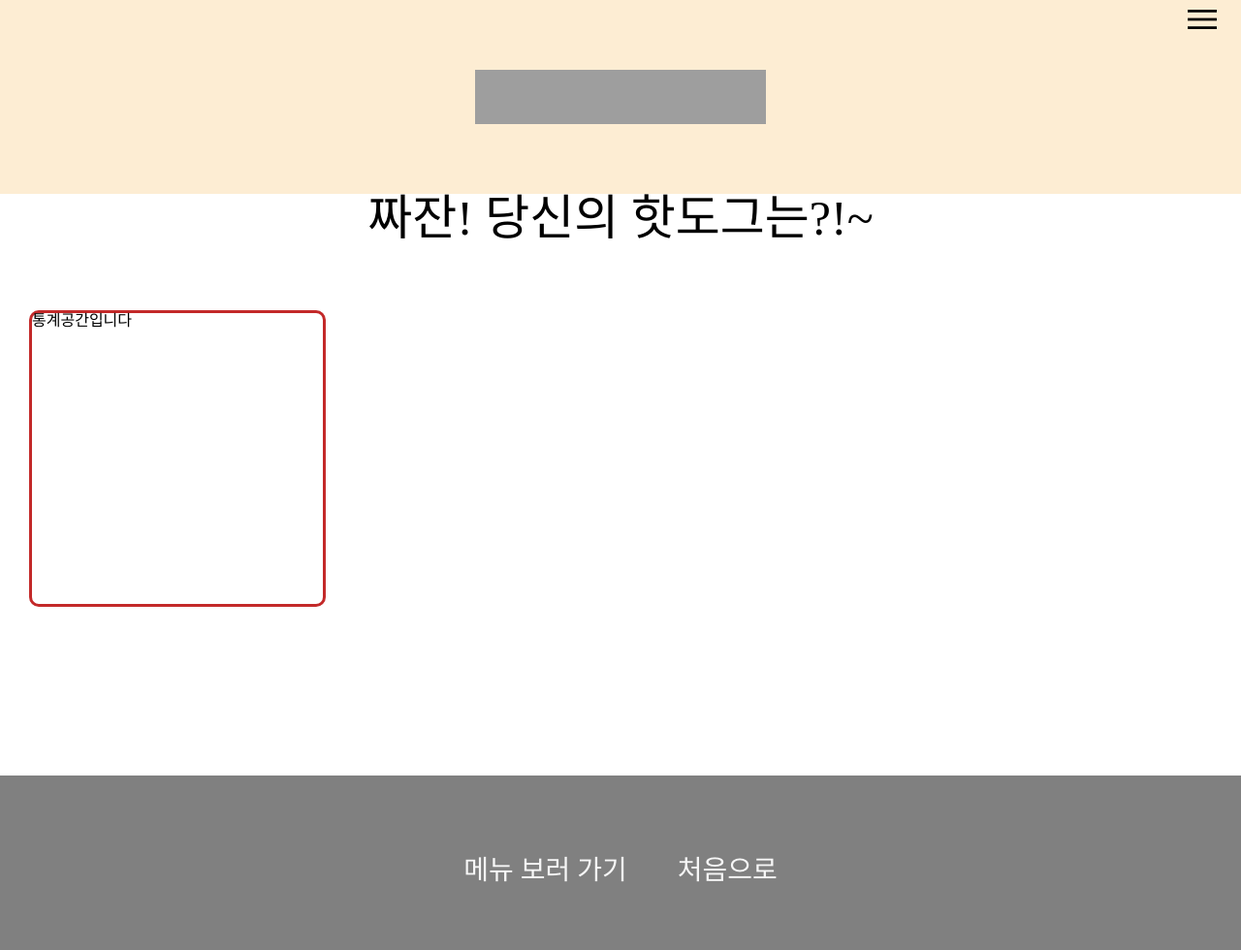
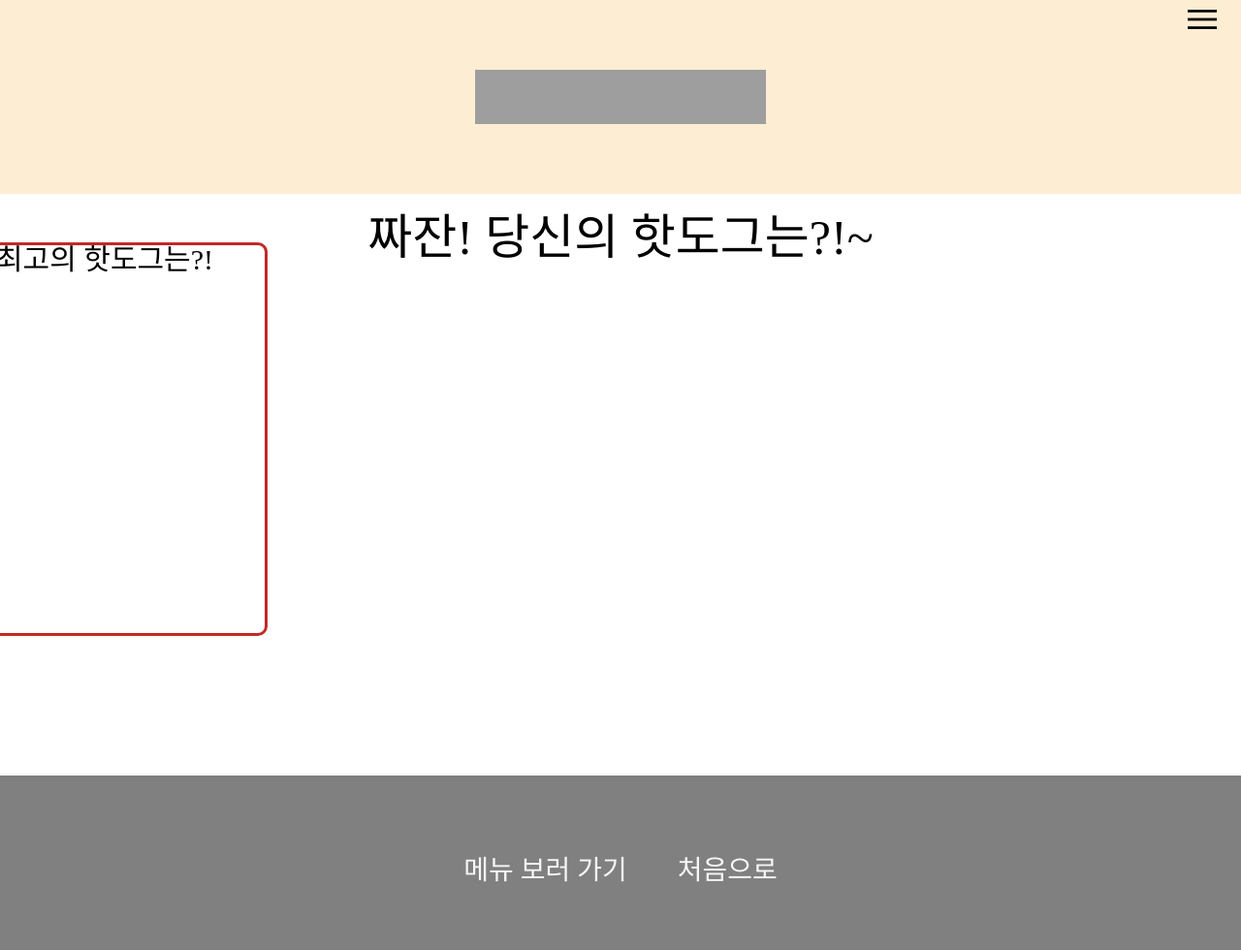
Before and after one commit to starMinK/hotdog, a Flask app: page /recomment in a window 1280 px wide. Shown: the whole page at 97% size. Run offline with Flask 2, Linux system fonts and the light colour scheme; data that the repository does not hold is empty; some libraries are stand-ins or nearby versions; some web fonts are replaced; grey boxes are pictures that could not be loaded.

Commit message:
Add recomment파일 통계 기능 추가, 수정했습니다

```diff
--- a/static/recomment.css
+++ b/static/recomment.css
@@ -1,24 +1,52 @@
 /* main */
-
-main > .static {
-    position: fixed;
-    left: 30px;
-    top: 40%;
-    width: 300px;
-    height: 300px;
+main >.inner {
+    height: 600px;
+    position: relative;
+}
+main > .inner > .static {
+    position: absolute;
+    font-family: 'BMHANNAPro';
+    font-size: 30px;
+    left: -100px;
+    top: 50px;
+    width: 330px;
+    height: 400px;
     border: 3px solid rgb(195, 41, 41)   ;
     border-radius: 10px;
+    text-align: center;
 }
 
-main > .inner {
-    height: 600px;
+main > .inner > .static > .hotdogs {
+    display: flex;
+    justify-content: center;
+    align-items: center;
+    margin: 13px;
+    font-size: 20px;
+    text-align: center;
+}
+
+main > .inner > .static > p:first-child {
+    margin-top: 15px;
+    font-size: 28px;
+    font-weight: 900;
+}
+main > .inner > .static > p:nth-child(2) {
+    font-size: 26px;
+    font-weight: 600;
+}
+
+main > .inner > .static > p:nth-child(3) {
+    font-size: 22px;
+    font-weight: 600;
 }
 
 main > .inner > .content {
+    margin-top: 40px;
     text-align: center;
     width: 900px;
     height: 600px;
 }
+
 main > .inner > .content  > img {
     width: 400px;
     height: 300px;
--- a/templates/base.html
+++ b/templates/base.html
@@ -249,9 +249,9 @@
                 <div class="sidebar_user"></div>
                 <fieldset class="sidebar_login">
                     <legend>로그인</legend>
-                    <label for="sidebar_id">아이디: <input type="text" placeholder="아이디" id="sidebar_id"
+                    <label for="sidebar_id"><input type="text" placeholder="아이디" id="sidebar_id"
                                                         style="margin-left: 21px"/></label><br>
-                    <label for="sidebar_password">비밀번호: <input type="password" placeholder="비밀번호"
+                    <label for="sidebar_password"><input type="password" placeholder="비밀번호"
                                                                id="sidebar_password"
                                                                style="margin-left: 5px"/></label><br>
                     <input type="submit" value="로그인 하기" onclick="login()"/>
--- a/templates/detail.html
+++ b/templates/detail.html
@@ -22,7 +22,6 @@
             data: {detail_give: name},
             success: function (response) {
                 let rows = response['hotdogs']
-                console.log(rows['name'])
 
                 let name = rows['name']
                 let content = rows['content']
--- a/templates/recomment.html
+++ b/templates/recomment.html
@@ -8,9 +8,7 @@
     $(document).ready(function () {
         const result = getId();
         posting(result);
-        //plusTotal();
         getNumber();
-        total();
     });
 
     function getNumber() {
@@ -19,7 +17,6 @@
             url: "/api/number",
             data: {name_give: getId()},
             success: function (response) {
-                console.log(response['result']);
                 const num = response['result'] + 1;
                 plusTotal(num);
             }
@@ -32,23 +29,75 @@
             url: "/api/plus",
             data: {name_give: getId(),num_give: num},
             success: function (response) {
-                console.log(response);
             }
         })
     }
 
-    function total() {
+    function total(color) {
+        let tags = '';
         $.ajax({
             type: "GET",
             url: "/api/total",
             data: {},
             success: function (response) {
-                console.log(response);
+                const rows = response['result'];
+                let temp_html = '';
+                const hotdogName = $('.hotdog_name').text();
+
+                for(let i = 0; i < rows.length; i++) {
+                    for(let j = 0; j < rows.length; j++) {
+                        if(rows[i]['total'] > rows[j]['total']) {
+                            const copy = Object.assign({}, rows[i]);
+                            rows[i].total = rows[j].total;
+                            rows[i].name = rows[j].name;
+                            rows[j].total = copy.total;
+                            rows[j].name = copy.name;
+                        }
+                    }
+                }
+
+                for (let i = 0; i < rows.length; i++) {
+                    let name = rows[i]['name'];
+                    let total = rows[i]['total'];
+                    if(i === 0) {
+                        temp_html += `
+                            <p class="hotdogs"><span class="material-symbols-outlined" style="font-size:35px;">
+                                looks_one
+                                </span>${name} ${total}표</p>`
+                        continue;
+                    }
+                    if(i === 1) {
+                        temp_html += `
+                            <p class="hotdogs">
+                                <span class="material-symbols-outlined" style="font-size:32px;">
+                                looks_two
+                                </span>${name} ${total}표</p>`
+                        continue;
+                    }
+                    if(i === 2) {
+                        temp_html += `<p class="hotdogs">
+                            <span class="material-symbols-outlined style="font-size:30px;">
+                            looks_3
+                            </span>${name} ${total}표</p>`
+                        continue;
+                    }
+
+                    temp_html += `<p class="hotdogs">${name} ${total}표</p>`
+                }
+                $('.static').append(temp_html);
+                $('.hotdog_name').css('color',color);
+                const totalEle = document.querySelectorAll('.hotdogs');
+                for(let i = 0; i < totalEle.length; i++) {
+                    if(hotdogName === rows[i]['name']) {
+                        totalEle[i].style.color = color;
+                    }
+                }
             }
         })
     }
 
     function posting(result) {
+        let color = '';
         $.ajax({
             type: 'POST',
             url: '/api/recomment',
@@ -60,35 +109,35 @@
                 let content = rows['content'];
                 let tag = rows['tag'];
                 let tagEle = '';
-                console.log(title);
 
                 switch(title){
-                    case '크림치즈 핫도그': tagEle = `<p id="cream">${tag}</p>`
+                    case '크림치즈 핫도그': tagEle = `<p id="cream" class="tags">${tag}</p>`
                     break;
-                    case '라면맵땅 핫도그':tagEle = `<p id="ramen">${tag}</p>`
+                    case '라면맵땅 핫도그':tagEle = `<p id="ramen" class="tags">${tag}</p>`
                     break;
-                    case '모짜체다 핫도그':tagEle = `<p id="mozzachedda">${tag}</p>`
+                    case '모짜체다 핫도그':tagEle = `<p id="mozzachedda" class="tags">${tag}</p>`
                     break;
-                    case '통모짜 핫도그':tagEle = `<p id="tongmozza">${tag}</p>`
+                    case '통모짜 핫도그':tagEle = `<p id="tongmozza" class="tags">${tag}</p>`
                     break;
-                    case '반반모짜 핫도그':tagEle = `<p id="halfmozza">${tag}</p>`
+                    case '반반모짜 핫도그':tagEle = `<p id="halfmozza" class="tags">${tag}</p>`
                     break;
-                    case '체다치즈 핫도그':tagEle = `<p id="cheddacheeze">${tag}</p>`
+                    case '체다치즈 핫도그':tagEle = `<p id="cheddacheeze" class="tags">${tag}</p>`
                     break;
-                    case '점보 핫도그':tagEle = `<p id="zumbo">${tag}</p>`
+                    case '점보 핫도그':tagEle = `<p id="zumbo" class="tags" >${tag}</p>`
                     break;
-                    case '할라피뇨 핫도그':tagEle = `<p id="halapinyu">${tag}</p>`
+                    case '할라피뇨 핫도그':tagEle = `<p id="halapinyu" class="tags" >${tag}</p>`
                     break;
-                    case '통 가래떡 핫도그':tagEle = `<p id="tongrice">${tag}</p>`
+                    case '통 가래떡 핫도그':tagEle = `<p id="tongrice" class="tags" >${tag}</p>`
                     break;
-                    case '명랑 핫도그':tagEle = `<p id="original">${tag}</p>`
+                    case '명랑 핫도그':tagEle = `<p id="original" class="tags" >${tag}</p>`
                     break;
                     default: console.log(title);
                 }
-                let temp_html = `<img src=${img}/><p>${title}</p> <p>${content}</p>`;
+                let temp_html = `<img src=${img}/><p class="hotdog_name">${title}</p> <p>${content}</p>`;
                 temp_html += tagEle;
-                console.log(temp_html);
                 $(`.content`).append(temp_html);
+                color = $('.tags').css("color");
+                total(color);
             }
         });
     }
@@ -111,8 +160,8 @@
 
 {% block content %}
 <main>
-    <div class="static">통계공간입니다</div>
     <div class="inner">
+        <div class="static">최고의 핫도그는?!</div>
         <div class="content">
             <p>짜잔! 당신의 핫도그는?!~</p>
         </div>
```
Also changed, not shown: templates/notice.html (+0 -7 lines).
